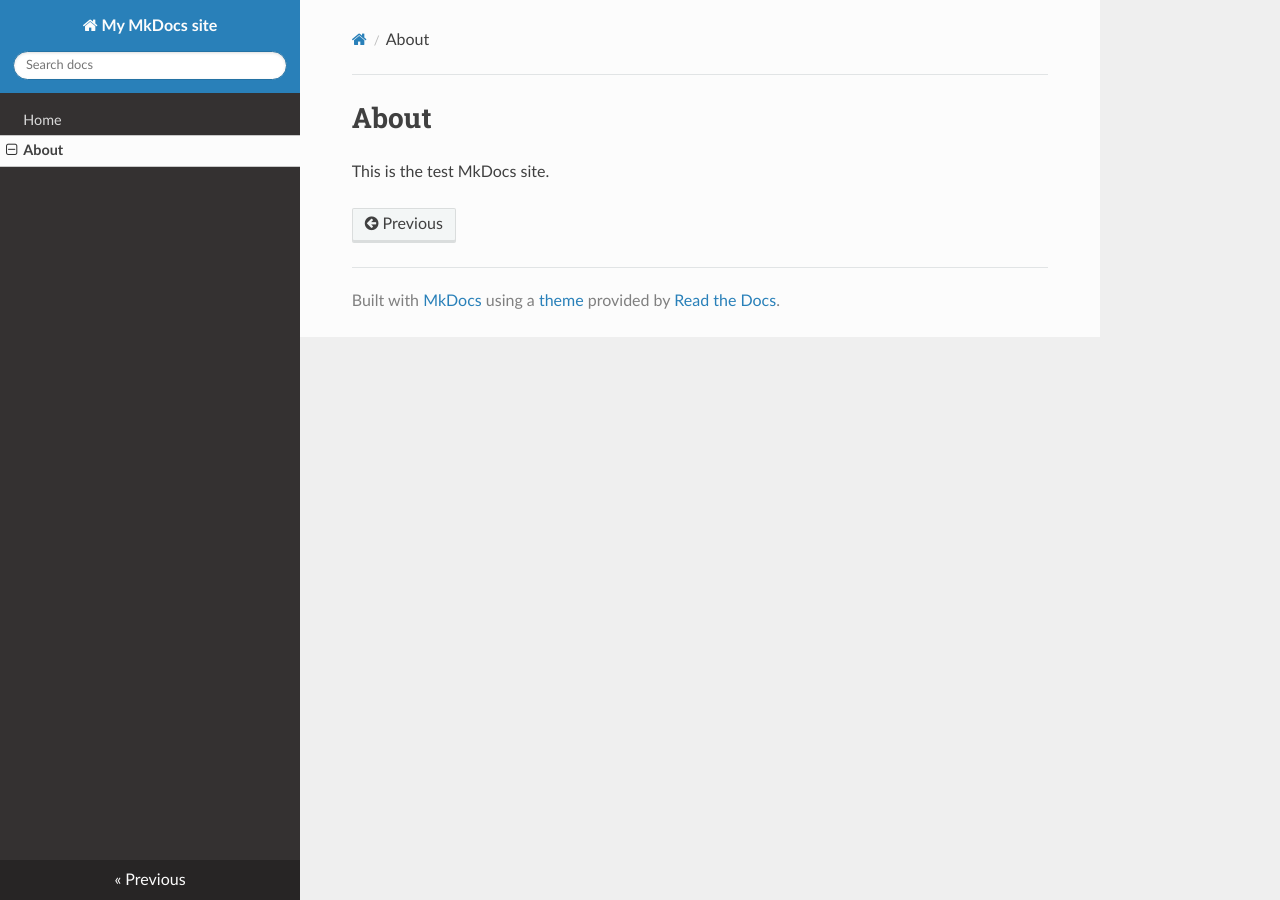
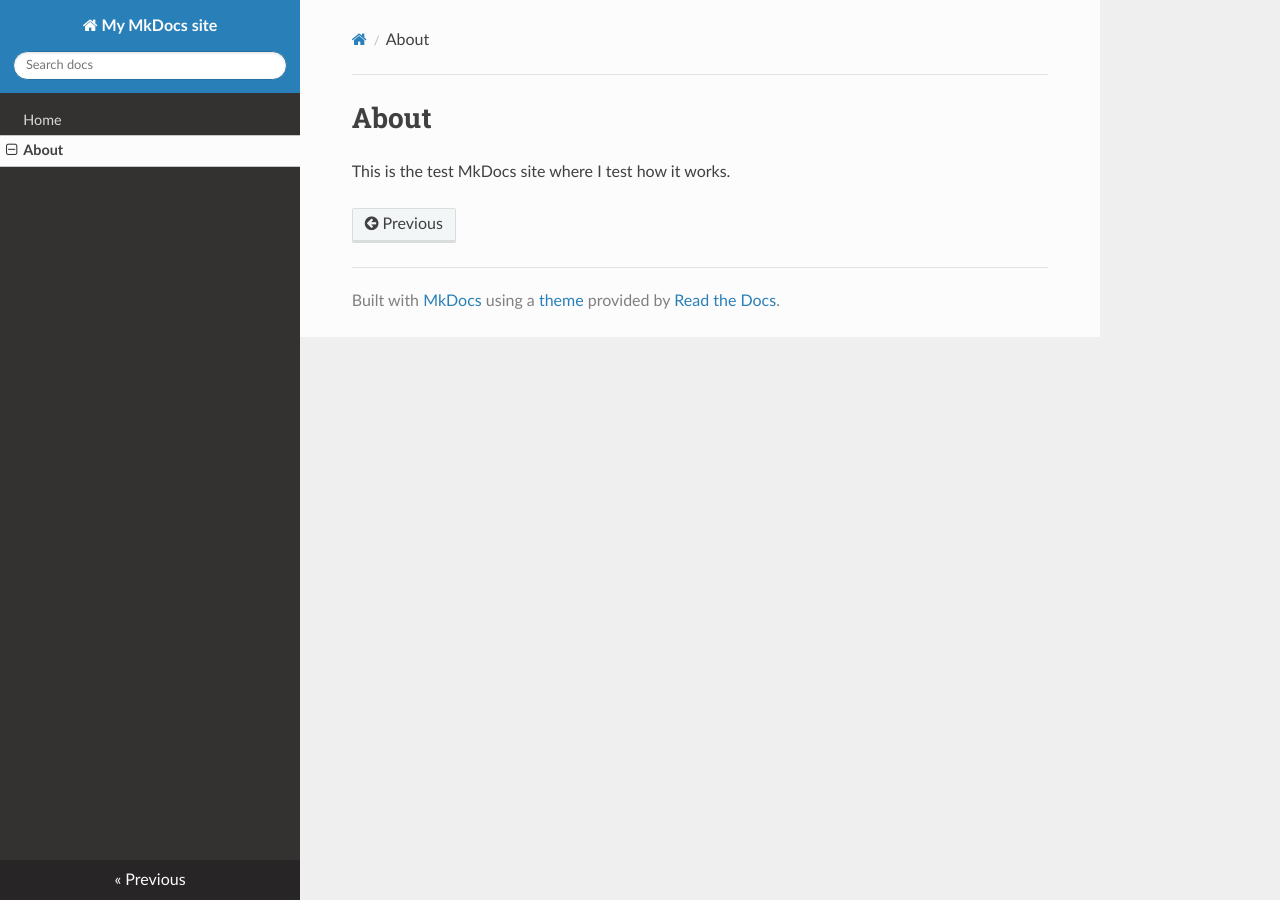
Before and after one commit to ivancheban/my-project, an MkDocs documentation site: the page built from docs/about.md, in a window 1280 px wide. Built offline with MkDocs 1.6.1, drawn with Linux system fonts in a browser that asks for light colours; nearby versions of some CDN libraries.

Commit message:
changed About

```diff
--- a/docs/about.md
+++ b/docs/about.md
@@ -1,3 +1,3 @@
 # About
 
-This is the test MkDocs site.
+This is the test MkDocs site where I test how it works.
```
